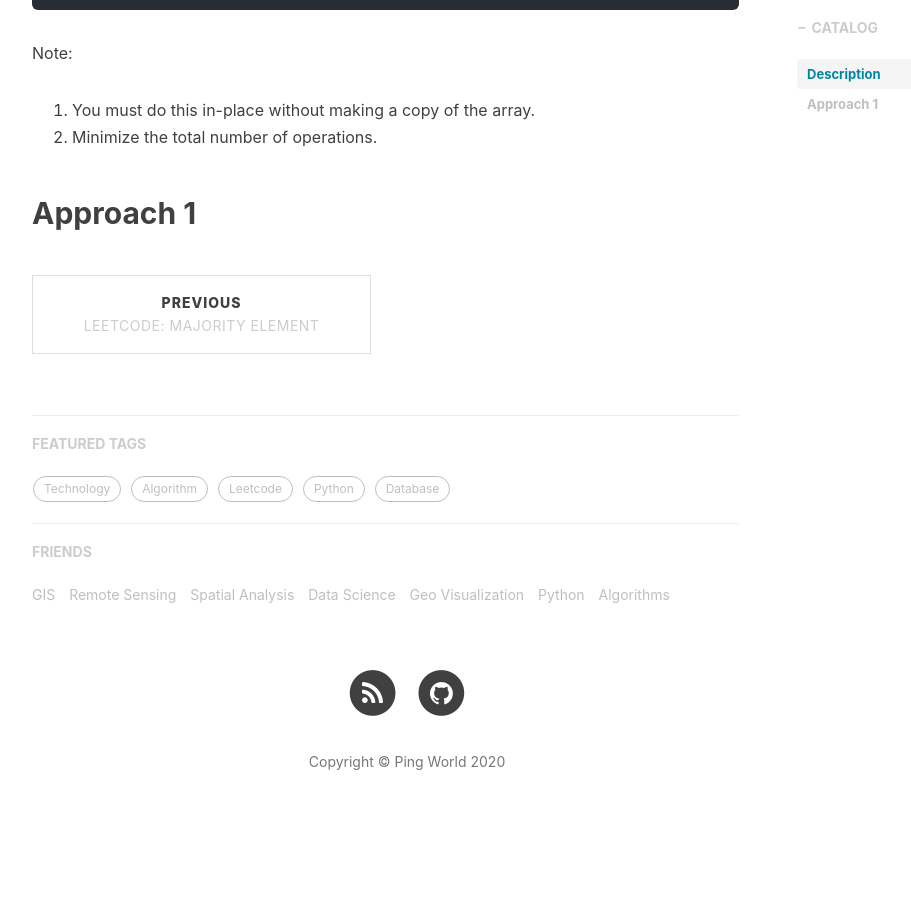
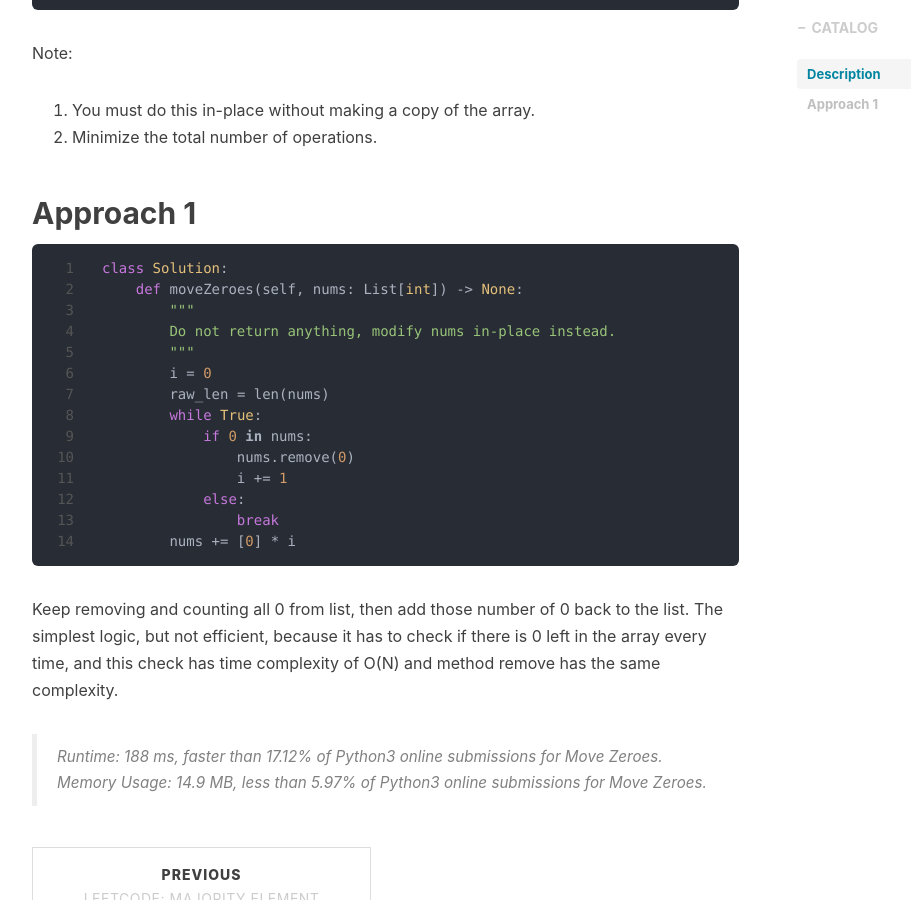
Before and after one commit to nuistzhou/nuistzhou.github.io, a Jekyll site: the page built from _posts/2020-04-16-Leetcode-Move-Zeros.md, in a window 1280 px wide and 900 px high, scrolled down 846 px. Shown: the whole window, without its empty margins (233-1144 px from the left). Built offline with Jekyll 4.4.1, drawn with Linux system fonts in a browser that asks for light colours; nearby versions of some CDN libraries; comment, search, counter and statistics services are not loaded; before the commit the page ends 1712 px from its top, so only the background shows below that.

Commit message:
1st approach

`````diff
--- a/_posts/2020-04-16-Leetcode-Move-Zeros.md
+++ b/_posts/2020-04-16-Leetcode-Move-Zeros.md
@@ -29,3 +29,23 @@ Note:
 
 
 ## Approach 1
+```python
+class Solution:
+    def moveZeroes(self, nums: List[int]) -> None:
+        """
+        Do not return anything, modify nums in-place instead.
+        """
+        i = 0
+        raw_len = len(nums)
+        while True:
+            if 0 in nums:
+                nums.remove(0)
+                i += 1
+            else:
+                break
+        nums += [0] * i
+````
+Keep removing and counting all 0 from list, then add those number of 0 back to the list. The simplest logic, but not efficient, because it has to check if there is 0 left in the array every time, and this check has time complexity of O(N) and method remove has the same complexity.
+
+> Runtime: 188 ms, faster than 17.12% of Python3 online submissions for Move Zeroes.
+Memory Usage: 14.9 MB, less than 5.97% of Python3 online submissions for Move Zeroes.
`````
